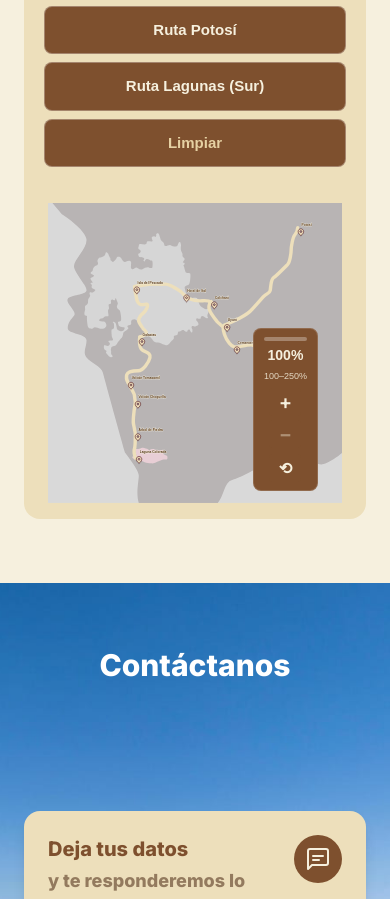
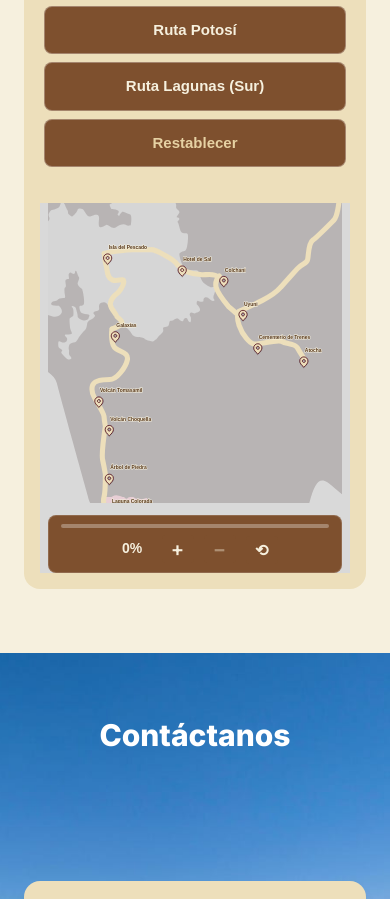
Before and after one commit to AgentrySoft/uyuni-agencia-web, a Next.js app: page / in a window 390 px wide. Shown: the part 4355-5254 px from the top of the page. Built offline with nearby package versions, Linux system fonts and the light colour scheme; a web font is replaced by a local one.

Commit message:
fix: mejora el mapa en mobiles y agrega boton de reserva en los paquetes

```diff
--- a/src/app/home/components/BoliviaRoutesMap.module.css
+++ b/src/app/home/components/BoliviaRoutesMap.module.css
@@ -26,6 +26,7 @@
 .mapContainer {
   position: relative;
   display: flex;
+  flex-direction: column;
   align-items: center;
   justify-content: center;
   width: 100%;
@@ -71,20 +72,38 @@
   display: block;
 }
 
-/* Controles de zoom */
+/* Controles de zoom: en móvil debajo del mapa, en desktop superpuestos */
 .zoomControls {
-  position: absolute;
-  bottom: 0.75rem;
-  right: 2rem;
+  position: static;
   z-index: 5;
   display: flex;
-  flex-direction: column;
+  flex-direction: row;
+  flex-wrap: wrap;
   align-items: center;
-  gap: 4px;
+  justify-content: center;
+  gap: 6px 10px;
+  margin-top: 0.75rem;
+  padding: 8px 12px;
   background: var(--color-primary);
   border-radius: 8px;
-  padding: 8px 10px;
   border: 1px solid rgba(255, 255, 255, 0.15);
+  width: 100%;
+  max-width: 95%;
+}
+
+@media (min-width: 768px) {
+  .zoomControls {
+    position: absolute;
+    bottom: 0.75rem;
+    right: 1.5rem;
+    flex-direction: column;
+    flex-wrap: nowrap;
+    width: auto;
+    max-width: none;
+    margin-top: 0;
+    padding: 8px 10px;
+    gap: 4px;
+  }
 }
 
 .zoomIndicator {
--- a/src/app/home/components/BoliviaRoutesMap.tsx
+++ b/src/app/home/components/BoliviaRoutesMap.tsx
@@ -4,6 +4,7 @@ import { useCallback, useState, useRef, useEffect } from "react";
 import { motion } from "motion/react";
 import { viewportEarlier } from "@/app/common/lib/motion-variants";
 import styles from "./BoliviaRoutesMap.module.css";
+import classNames from "classnames";
 
 /** Vista predefinida al seleccionar una ruta (pan en px, zoom 1 = 100%) */
 const ROUTE_VIEW_PRESETS: Record<string, { panX: number; panY: number; zoom: number }> = {
@@ -47,8 +48,8 @@ function MapPinIcon({ className }: { className?: string }) {
   );
 }
 
-const ZOOM_MIN = 1;
-const ZOOM_MAX = 2.5;
+const ZOOM_MIN = 1.5;
+const ZOOM_MAX = 3;
 const ZOOM_STEP = 0.25;
 
 const easeOut = [0.22, 1, 0.36, 1] as const;
@@ -62,28 +63,50 @@ const revealVariants = {
 };
 
 export function BoliviaRoutesMap() {
-  const [zoom, setZoom] = useState(1);
+  const [zoom, setZoom] = useState(ZOOM_MIN);
   const [pan, setPan] = useState({ x: 0, y: 0 });
   const [isDragging, setIsDragging] = useState(false);
   const dragStart = useRef<{ x: number; y: number; panX: number; panY: number } | null>(null);
   const zoomRef = useRef(zoom);
+  const viewportRef = useRef<HTMLDivElement>(null);
 
   useEffect(() => {
     zoomRef.current = zoom;
   }, [zoom]);
 
+  /** Límites de pan según viewport y zoom (transform-origin: center, así que el rango es simétrico) */
+  const clampPanForZoom = useCallback((p: { x: number; y: number }, z: number) => {
+    const el = viewportRef.current;
+    if (!el || z <= 1) return { x: 0, y: 0 };
+    const vw = el.clientWidth;
+    const vh = el.clientHeight;
+    const minX = (vw * (1 - z)) / 2;
+    const maxX = (vw * (z - 1)) / 2;
+    const minY = (vh * (1 - z)) / 2;
+    const maxY = (vh * (z - 1)) / 2;
+    return {
+      x: Math.max(minX, Math.min(maxX, p.x)),
+      y: Math.max(minY, Math.min(maxY, p.y)),
+    };
+  }, []);
+
   const zoomIn = useCallback(() => {
-    setZoom((z) => Math.min(ZOOM_MAX, z + ZOOM_STEP));
-  }, []);
+    const next = Math.min(ZOOM_MAX, zoomRef.current + ZOOM_STEP);
+    setZoom(next);
+    setPan((p) => clampPanForZoom(p, next));
+  }, [clampPanForZoom]);
   const zoomOut = useCallback(() => {
-    setZoom((z) => Math.max(ZOOM_MIN, z - ZOOM_STEP));
-  }, []);
+    const next = Math.max(ZOOM_MIN, zoomRef.current - ZOOM_STEP);
+    setZoom(next);
+    setPan((p) => clampPanForZoom(p, next));
+  }, [clampPanForZoom]);
   const resetZoom = useCallback(() => {
-    setZoom(1);
+    setZoom(ZOOM_MIN);
     setPan({ x: 0, y: 0 });
   }, []);
 
-  const handleWheel = useCallback((e: WheelEvent) => {
+  const handleWheel = useCallback(
+    (e: WheelEvent) => {
       e.preventDefault();
       const current = zoomRef.current;
       const delta = e.deltaY > 0 ? -ZOOM_STEP : ZOOM_STEP;
@@ -91,9 +114,11 @@ export function BoliviaRoutesMap() {
       if (next < ZOOM_MIN) next = ZOOM_MIN;
       if (next > ZOOM_MAX) next = ZOOM_MAX;
       setZoom(next);
-  }, []);
+      setPan((p) => clampPanForZoom(p, next));
+    },
+    [clampPanForZoom]
+  );
 
-  const viewportRef = useRef<HTMLDivElement>(null);
   useEffect(() => {
     const el = viewportRef.current;
     if (!el) return;
@@ -113,15 +138,24 @@ export function BoliviaRoutesMap() {
     };
   }, [pan.x, pan.y]);
 
-  const handlePointerMove = useCallback((e: React.PointerEvent) => {
+  const clampPan = useCallback(
+    (p: { x: number; y: number }) => clampPanForZoom(p, zoomRef.current),
+    [clampPanForZoom]
+  );
+
+  const handlePointerMove = useCallback(
+    (e: React.PointerEvent) => {
       if (dragStart.current == null) return;
       const dx = e.clientX - dragStart.current.x;
       const dy = e.clientY - dragStart.current.y;
-    setPan({
+      const next = {
         x: dragStart.current.panX + dx,
         y: dragStart.current.panY + dy,
-    });
-  }, []);
+      };
+      setPan(clampPan(next));
+    },
+    [clampPan]
+  );
 
   const handlePointerUp = useCallback((e: React.PointerEvent) => {
     if (e.button !== 0) return;
@@ -148,12 +182,12 @@ export function BoliviaRoutesMap() {
 
       const view = ROUTE_VIEW_PRESETS[label];
       if (view) {
-        setPan({ x: view.panX, y: view.panY });
         const zoomClamped = Math.max(ZOOM_MIN, Math.min(ZOOM_MAX, view.zoom));
         setZoom(zoomClamped);
+        setPan(clampPanForZoom({ x: view.panX, y: view.panY }, zoomClamped));
       }
     };
-  }, []);
+  }, [clampPanForZoom]);
 
   const pathClassName = () => styles.rutaEstatica;
 
@@ -186,55 +220,17 @@ export function BoliviaRoutesMap() {
               data-map-btn
               onClick={activarRuta([], "")}
             >
-              Limpiar
+              Restablecer
             </button>
           </div>
         </div>
         <div className={styles.mapPanel}>
-          <div className={styles.mapContainer}>
-            <div className={styles.zoomControls}>
-              <div className={styles.zoomIndicator}>
           <div
-                  className={styles.zoomIndicatorBar}
-                  style={{
-                    width: `${((zoom - ZOOM_MIN) / (ZOOM_MAX - ZOOM_MIN)) * 100}%`,
-                  }}
-                />
-              </div>
-              <span className={styles.zoomLevel} aria-live="polite">
-                {Math.round(zoom * 100)}%
-              </span>
-              <span className={styles.zoomRange}>
-                {Math.round(ZOOM_MIN * 100)}–{Math.round(ZOOM_MAX * 100)}%
-              </span>
-              <button
-                type="button"
-                className={styles.zoomBtn}
-                onClick={zoomIn}
-                disabled={zoom >= ZOOM_MAX}
-                aria-label="Acercar"
+            className={classNames(
+              styles.mapContainer,
+              "bg-[#d9d9d9]"
+            )}
           >
-                +
-              </button>
-              <button
-                type="button"
-                className={styles.zoomBtn}
-                onClick={zoomOut}
-                disabled={zoom <= ZOOM_MIN}
-                aria-label="Alejar"
-              >
-                −
-              </button>
-              <button
-                type="button"
-                className={styles.zoomBtnReset}
-                onClick={resetZoom}
-                aria-label="Restablecer zoom"
-                title="Restablecer zoom"
-              >
-                ⟲
-              </button>
-            </div>
             <div
               ref={viewportRef}
               className={styles.mapViewport}
@@ -303,6 +299,48 @@ export function BoliviaRoutesMap() {
             </svg>
               </div>
             </div>
+            <div className={styles.zoomControls}>
+              <div className={styles.zoomIndicator}>
+                <div
+                  className={styles.zoomIndicatorBar}
+                  style={{
+                    width: `${((zoom - ZOOM_MIN) / (ZOOM_MAX - ZOOM_MIN)) * 100}%`,
+                  }}
+                />
+              </div>
+              <span className={styles.zoomLevel} aria-live="polite">
+                {/* {zoom/ZOOM_MAX*100} */}
+                {Math.round(((zoom-ZOOM_MIN)/ZOOM_MIN)*100)}%
+                {/* {Math.round(zoom * 100)}% */}
+              </span>
+              <button
+                type="button"
+                className={styles.zoomBtn}
+                onClick={zoomIn}
+                disabled={zoom >= ZOOM_MAX}
+                aria-label="Acercar"
+              >
+                +
+              </button>
+              <button
+                type="button"
+                className={styles.zoomBtn}
+                onClick={zoomOut}
+                disabled={zoom <= ZOOM_MIN}
+                aria-label="Alejar"
+              >
+                −
+              </button>
+              <button
+                type="button"
+                className={styles.zoomBtnReset}
+                onClick={resetZoom}
+                aria-label="Restablecer zoom"
+                title="Restablecer zoom"
+              >
+                ⟲
+              </button>
+            </div>
           </div>
         </div>
       </div>
--- a/src/app/home/components/OurPackagesSection.tsx
+++ b/src/app/home/components/OurPackagesSection.tsx
@@ -26,6 +26,12 @@ import { viewportEarlier } from "@/app/common/lib/motion-variants";
 import { BoliviaRoutesMap } from "@/app/home/components/BoliviaRoutesMap";
 
 const PACKAGE_VIDEO_ID = "jXqzDf_D1xQ";
+
+const WHATSAPP_NUMBER = "59179413052";
+const getReservarWhatsAppUrl = (packageTitle: string) => {
+  const message = `Hola, me gustaría reservar el paquete "${packageTitle}". ¿Me pueden dar más información?`;
+  return `https://wa.me/${WHATSAPP_NUMBER}?text=${encodeURIComponent(message)}`;
+};
 
 /** Carga el script de la YouTube IFrame API (misma forma que HeroBanner) */
 function loadYouTubeAPI(): Promise<void> {
@@ -145,7 +151,7 @@ function PackageVideoOverlay({ title, onClose }: { title: string; onClose: () =>
           className="flex items-center gap-1.5 rounded-full bg-white/95 px-3 py-2 shadow-lg ring-2 ring-primary/40 transition-transform hover:scale-105 focus:outline-none focus:ring-2 focus:ring-primary focus:ring-offset-2"
           aria-label="Cerrar video"
         >
-          <span className="font-rem text-sm font-bold text-primary">OK</span>
+          <span className="notranslate font-rem text-sm font-bold text-primary">OK</span>
           <CheckIcon className="h-5 w-5 text-primary" />
         </button>
       </div>
@@ -199,7 +205,7 @@ function PackageCardWithVideo({
             className="absolute right-3 top-3 flex items-center gap-1.5 rounded-full bg-white/95 px-3 py-2 shadow-lg ring-2 ring-primary/40 transition-transform hover:scale-105 focus:outline-none focus:ring-2 focus:ring-primary focus:ring-offset-2"
             aria-label="Ver video"
           >
-            <span className="font-rem text-sm font-bold text-primary">Shot</span>
+            <span className="notranslate font-rem text-sm font-bold text-primary">Shot</span>
             <PlayIcon className="h-5 w-5 text-primary" />
           </button>
         </div>
@@ -258,6 +264,16 @@ function PackageModalBody({ content }: { content: PackageModalContent }) {
           Duración: {content.duration} · Destino: {content.destination}
         </p>
         <PackageTimeline key={content.title} days={content.days} />
+      </div>
+      <div className="flex justify-center pt-2">
+        <ButtonBase
+          href={getReservarWhatsAppUrl(content.title)}
+          external
+          size="medium"
+          className="font-rem font-medium !bg-primary !text-cream shadow-black !text-lg"
+        >
+          Reservar
+        </ButtonBase>
       </div>
     </div>
   );
```
Lines whose indentation alone changed are shown as unchanged.
